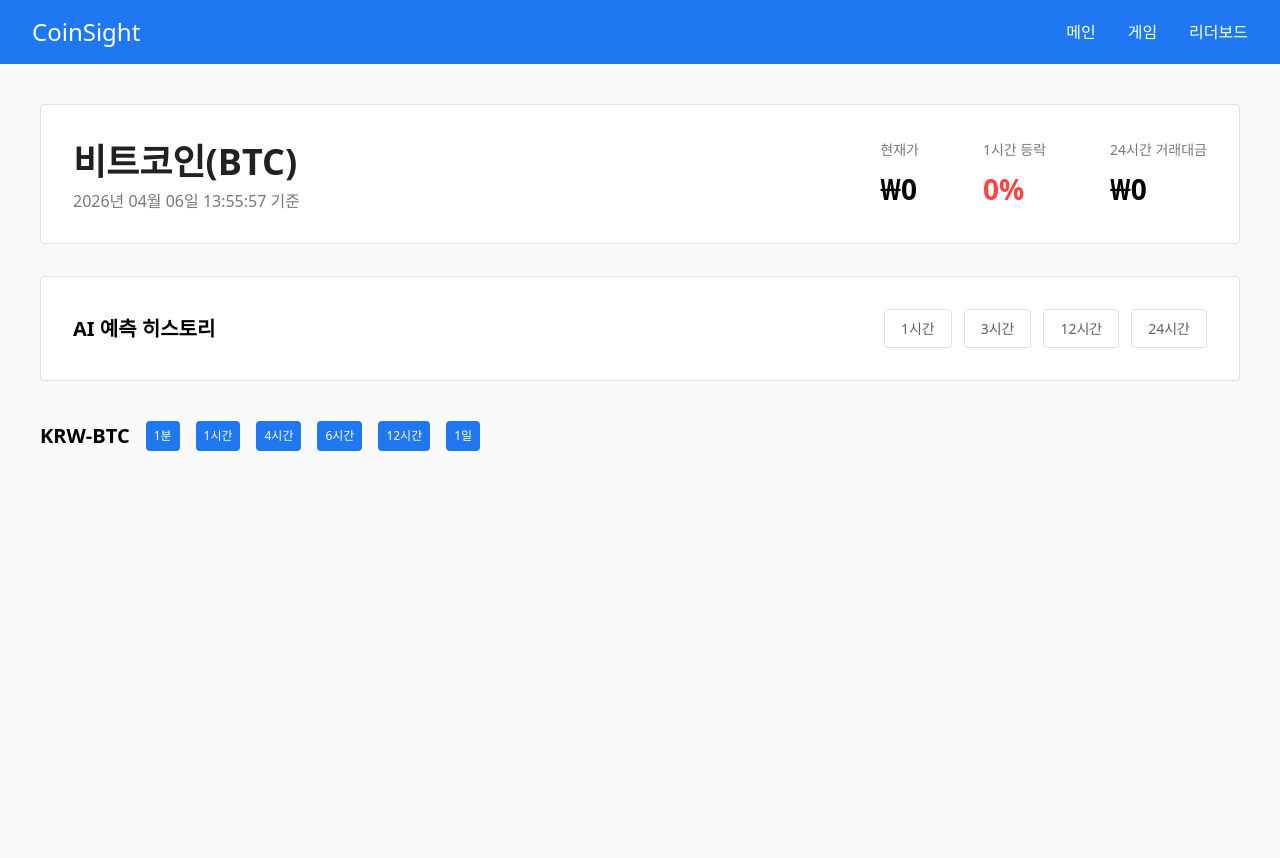
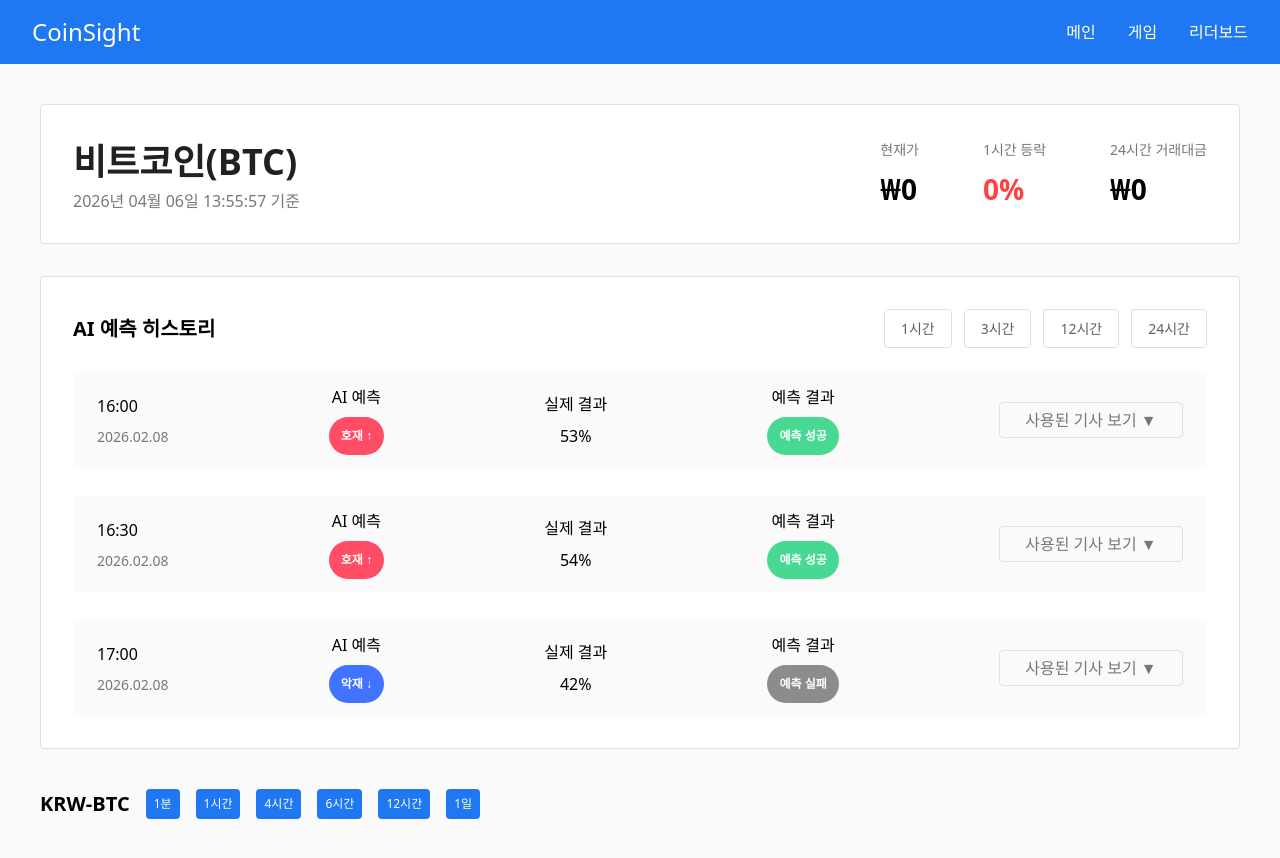
Before and after one commit to Co1nsight/CoInsight_web, a React (Vite) app: page /coindetail in a window 1280 px wide. Shown: the top 858 px of the page. Built offline with nearby package versions, Linux system fonts and the light colour scheme; no server answers.

Commit message:
[FEAT] AI 예측 히스토리 카드 구현

```diff
--- a/src/components/CoinDetail/History.jsx
+++ b/src/components/CoinDetail/History.jsx
@@ -1,6 +1,14 @@
 import { useState } from "react";
+import HistoryCard from "./HistoryCard";
 
 const History = () => {
+    //mock data
+    const mockData= [
+        {id: 1, date: "2026.02.08", time: "16:00", prediction: "호재 ↑", result: "53", isSuccess: true},
+        {id: 1, date: "2026.02.08", time: "16:30", prediction: "호재 ↑", result: "54", isSuccess: true},
+        {id: 1, date: "2026.02.08", time: "17:00", prediction: "악재 ↓", result: "42", isSuccess: false},
+    ]
+
     const [selectedTime, setSelectedTime] = useState("1h");
     const time_type = ["1시간", "3시간", "12시간", "24시간"];
     return (
@@ -23,6 +31,21 @@ const History = () => {
                     ))}
                 </div>
             </div>
+
+            <div className="flex flex-col gap-7 mt-6">
+                {mockData.map((item) => (
+                    <HistoryCard
+                        key={item.id}
+                        date={item.date}
+                        time={item.time}
+                        ai_prediction={item.prediction}
+                        ai_status={item.prediction.includes("호재") ? "positive" : "negative"}
+                        actual_result={item.result}
+                        prediction_result={item.isSuccess ? "예측 성공" : "예측 실패"}
+                        prediction_status={item.isSuccess ? "predict_success" : "predict_fail"}
+                    />
+                ))}
+            </div>
         </div>
     )
 }
--- /dev/null
+++ b/src/components/CoinDetail/HistoryCard.jsx
@@ -0,0 +1,33 @@
+import RoundButton from "../common/RoundButton";
+
+const HistoryCard = ({date, time, ai_prediction, actual_result, prediction_result, ai_status, prediction_status}) => {
+    return (
+        <div className="w-full bg-[#FAFAFA] h-24 flex items-center px-6 justify-between">
+            <div className="flex flex-col gap-2">
+                <div className="font-medium">{time}</div>
+                <div className="text-[#787878] text-[14px]">{date}</div>
+            </div>
+
+            <div className="flex flex-col justify-center items-center gap-2">
+                <div>AI 예측</div>
+                <RoundButton content={ai_prediction} status={ai_status}/>
+            </div>
+
+            <div className="flex flex-col justify-center items-center gap-2">
+                <div>실제 결과</div>
+                <div>{actual_result}%</div>
+            </div>
+
+            <div className="flex flex-col justify-center items-center gap-2">
+                <div>예측 결과</div>
+                <RoundButton content={prediction_result} status={prediction_status}/>
+            </div>
+
+            <div className="w-46 h-9 border border-[#E0E0E0] items-center flex justify-center rounded-sm text-[#787878] cursor-pointer">
+                사용된 기사 보기 ▼
+            </div>
+        </div>
+    )
+}
+
+export default HistoryCard;
--- /dev/null
+++ b/src/components/common/RoundButton.jsx
@@ -0,0 +1,19 @@
+const RoundButton = ({content, status}) => {
+    const buttonColor = {
+        positive: 'bg-[#FF4D66]',
+        negative: 'bg-[#4073FF]',
+        predict_success: 'bg-[#47D994]',
+        predict_fail: 'bg-[#8C8C8C]'
+    }
+
+    return (
+        <div className={`
+            ${buttonColor[status]}
+            px-3 py-2.5 flex items-center justify-center rounded-4xl text-[12px] text-white font-bold`
+        }>
+            {content}
+        </div>
+    )
+}
+
+export default RoundButton;
```
